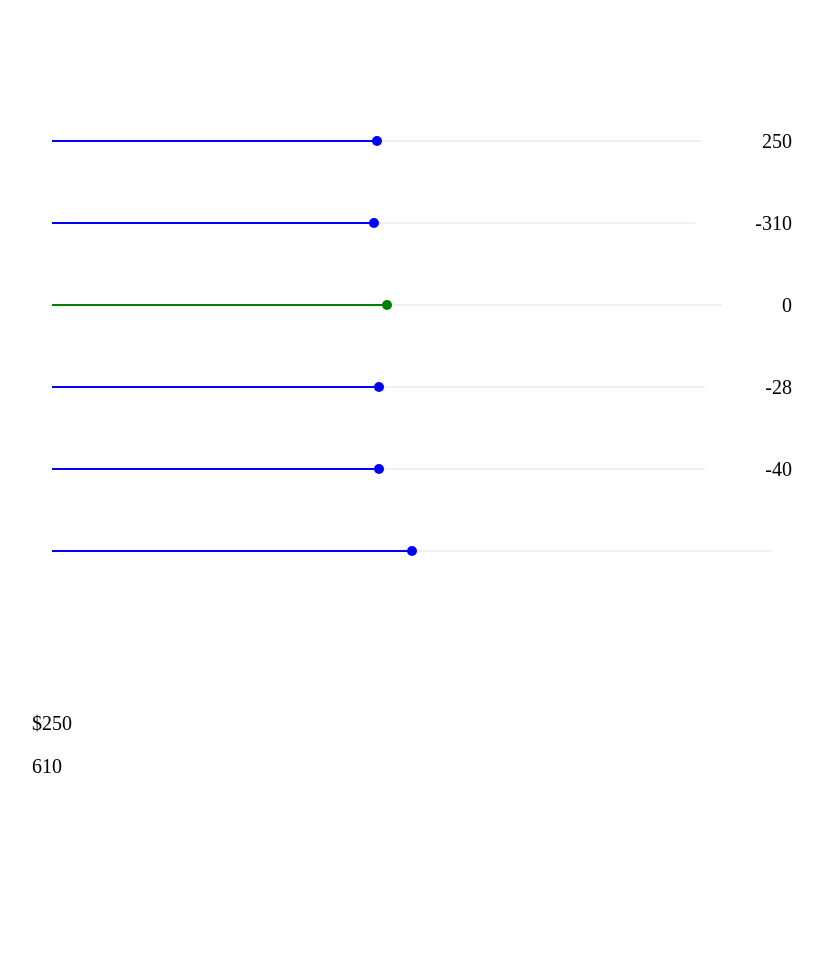
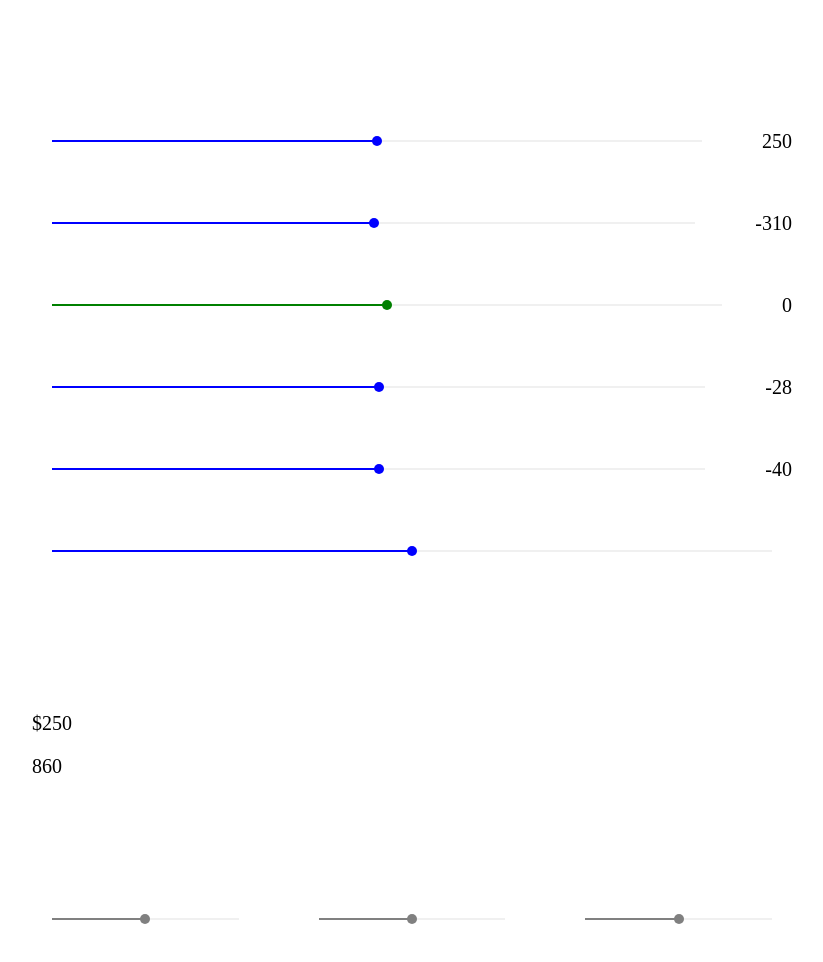
Before and after one commit to maksimsemenov/Slidery, a website built with webpack: page src/index.html in a window 1280 px wide. Shown: the whole page, without its empty margins (228-1051 px from the left). Before the commit the page ends 878 px from the top, so only its background shows below. Built offline with nearby package versions, Linux system fonts and the light colour scheme.

Commit message:
Add js initialisation to developer files

```diff
--- a/src/index.html
+++ b/src/index.html
@@ -57,10 +57,26 @@
           $<span class='slidery-target' data-value="100 * [slider-1]"></span>
         </div>
         <div class="result">
-          <span class='slidery-target' data-value="(window.tempValue || [slider-2]) +  [slider-1]"></span>
+          <span class='slidery-target' data-value="[slider-2] +  [slider-1] + [slider-1]"></span>
+        </div>
+      </div>
+    </div>
+
+
+    <div class="container">
+      <div class="slider-group">
+        <div class='slider-item'>
+          <div class="slidery-custom" data-range="0...255" id="red" ></div>
+        </div>
+        <div class='slider-item'>
+          <div class="slidery-custom" data-range="0...255" id="blue" ></div>
+        </div>
+        <div class='slider-item'>
+          <div class="slidery-custom" data-range="0...255" id="green" ></div>
         </div>
       </div>
     </div>
     <script type="text/javascript" src="slidery.js"></script>
+    <script type="text/javascript" src="index.js"></script>
   </body>
 </html>
--- /dev/null
+++ b/src/index.js
@@ -0,0 +1,22 @@
+import Slidery from './slidery'
+;(function() {
+  const sliderNodes = [].slice.call(
+    document.querySelectorAll(`.slidery-custom`)
+  )
+  const sliders = sliderNodes.map(node => ({
+    element: node,
+    range: node.dataset.range.split('...').map(i => parseInt(i, 10)),
+    id: node.id
+  }))
+  const target = {
+    source: ['red', 'blue', 'green'],
+    onChange: values => {
+      const { red, green, blue } = values
+      const color = `rgb(${red.toFixed(0)}, ${green.toFixed(0)}, ${blue.toFixed(
+        0
+      )})`
+      sliderNodes.forEach(node => (node.style.color = color))
+    }
+  }
+  window.colorSliders = new Slidery(sliders, target)
+})()
--- a/webpack.config.js
+++ b/webpack.config.js
@@ -3,7 +3,8 @@ const webpack = require('webpack')
 
 module.exports = {
   entry: {
-    slidery: path.resolve(__dirname, './src/slidery.js')
+    slidery: path.resolve(__dirname, './src/slidery.js'),
+    index: path.resolve(__dirname, './src/index.js')
   },
   devtool: 'eval',
   output: {
```
